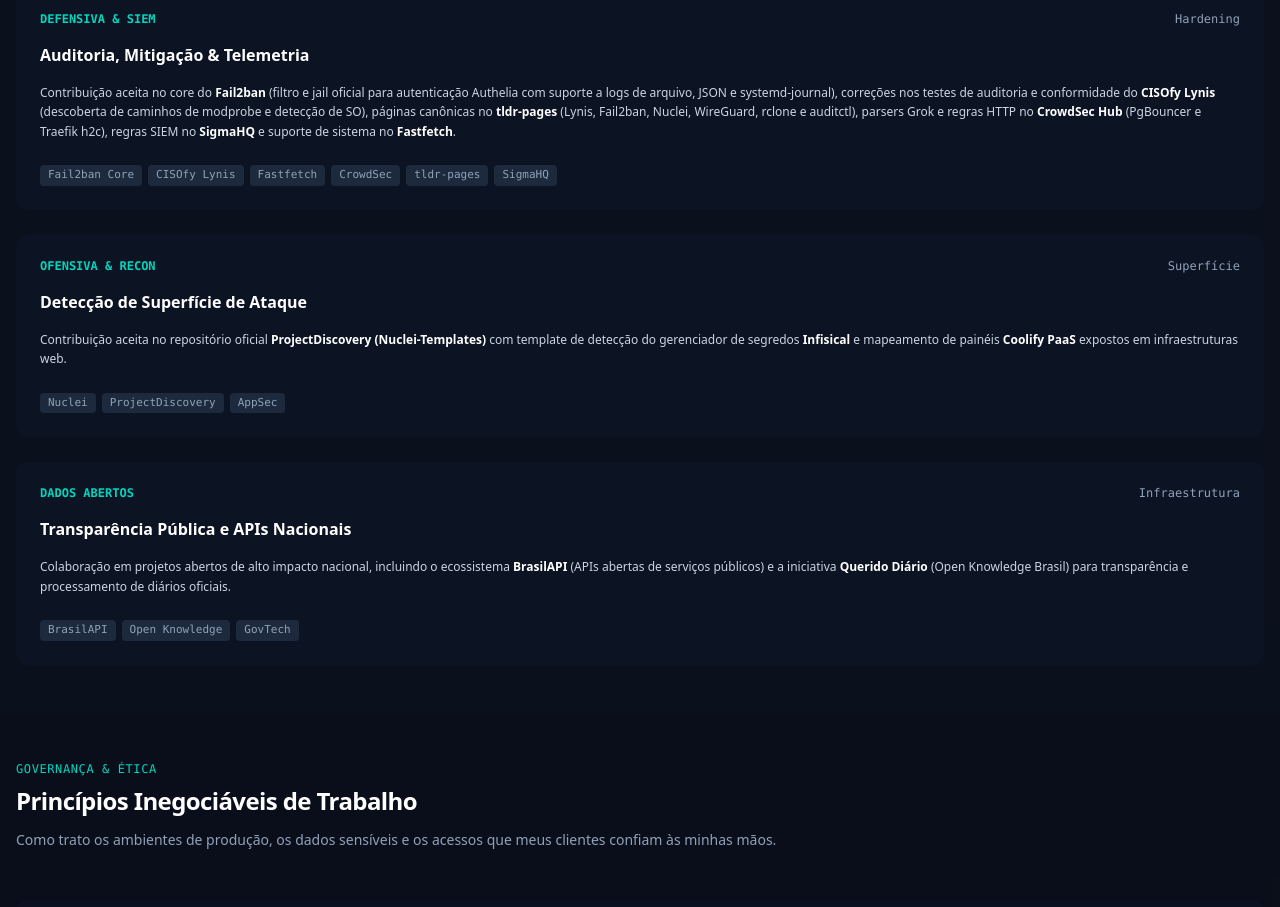
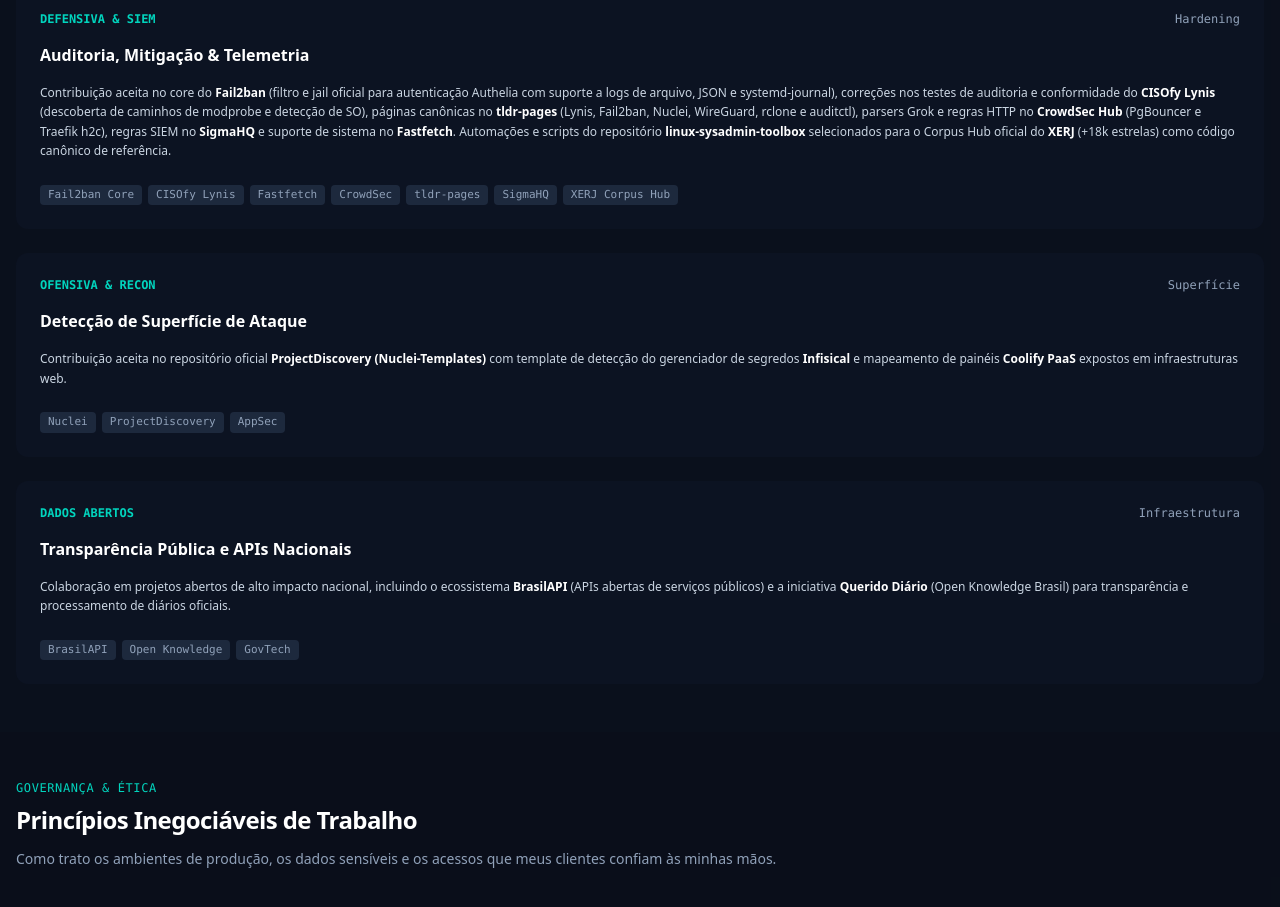
Before and after one commit to rafaelsoje/rafaelsoje.com, a Next.js app: page /sobre in a window 1280 px wide. Shown: the part 2680-3587 px from the top of the page. Built offline with nearby package versions, Linux system fonts and the light colour scheme; no server answers.

Commit message:
destaca selecao do linux-sysadmin-toolbox pelo XERJ na pagina sobre

```diff
--- a/src/app/sobre/page.tsx
+++ b/src/app/sobre/page.tsx
@@ -227,7 +227,7 @@ export default function SobrePage() {
                     Colaboração Contínua no Ecossistema Open Source e Segurança
                   </h3>
                   <p className="text-slate-300 text-xs sm:text-sm leading-relaxed">
-                    Contribuições aceitas no core upstream do Fail2ban (filtro e jail oficial para Authelia), templates oficiais aceitos no ProjectDiscovery Nuclei-Templates (Infisical e Coolify), aprimoramento de documentação canônica no tldr-pages (Lynis, Fail2ban, Nuclei, WireGuard, rclone e auditctl), correções nos testes de conformidade do CISOfy Lynis, parsers defensivos no CrowdSec Hub (PgBouncer e Traefik h2c), logotipos no Fastfetch e regras SIEM no SigmaHQ.
+                    Contribuições aceitas no core upstream do Fail2ban (filtro e jail oficial para Authelia), templates oficiais aceitos no ProjectDiscovery Nuclei-Templates (Infisical e Coolify), aprimoramento de documentação canônica no tldr-pages (Lynis, Fail2ban, Nuclei, WireGuard, rclone e auditctl), correções nos testes de conformidade do CISOfy Lynis, parsers defensivos no CrowdSec Hub (PgBouncer e Traefik h2c), logotipos no Fastfetch e regras SIEM no SigmaHQ. Implementações de automação e segurança Linux selecionadas para o Corpus Hub oficial do XERJ (+18k estrelas).
                   </p>
                 </div>
               </div>
@@ -272,7 +272,7 @@ export default function SobrePage() {
                   Auditoria, Mitigação &amp; Telemetria
                 </h3>
                 <p className="text-slate-300 text-xs sm:text-sm leading-relaxed">
-                  Contribuição aceita no core do <strong className="text-white">Fail2ban</strong> (filtro e jail oficial para autenticação Authelia com suporte a logs de arquivo, JSON e systemd-journal), correções nos testes de auditoria e conformidade do <strong className="text-white">CISOfy Lynis</strong> (descoberta de caminhos de modprobe e detecção de SO), páginas canônicas no <strong className="text-white">tldr-pages</strong> (Lynis, Fail2ban, Nuclei, WireGuard, rclone e auditctl), parsers Grok e regras HTTP no <strong className="text-white">CrowdSec Hub</strong> (PgBouncer e Traefik h2c), regras SIEM no <strong className="text-white">SigmaHQ</strong> e suporte de sistema no <strong className="text-white">Fastfetch</strong>.
+                  Contribuição aceita no core do <strong className="text-white">Fail2ban</strong> (filtro e jail oficial para autenticação Authelia com suporte a logs de arquivo, JSON e systemd-journal), correções nos testes de auditoria e conformidade do <strong className="text-white">CISOfy Lynis</strong> (descoberta de caminhos de modprobe e detecção de SO), páginas canônicas no <strong className="text-white">tldr-pages</strong> (Lynis, Fail2ban, Nuclei, WireGuard, rclone e auditctl), parsers Grok e regras HTTP no <strong className="text-white">CrowdSec Hub</strong> (PgBouncer e Traefik h2c), regras SIEM no <strong className="text-white">SigmaHQ</strong> e suporte de sistema no <strong className="text-white">Fastfetch</strong>. Automações e scripts do repositório <strong className="text-white">linux-sysadmin-toolbox</strong> selecionados para o Corpus Hub oficial do <strong className="text-white">XERJ</strong> (+18k estrelas) como código canônico de referência.
                 </p>
                 <div className="pt-2 flex flex-wrap gap-1.5 text-[11px] font-mono text-slate-400">
                   <span className="px-2 py-0.5 rounded bg-slate-800 border border-slate-700">Fail2ban Core</span>
@@ -281,6 +281,7 @@ export default function SobrePage() {
                   <span className="px-2 py-0.5 rounded bg-slate-800 border border-slate-700">CrowdSec</span>
                   <span className="px-2 py-0.5 rounded bg-slate-800 border border-slate-700">tldr-pages</span>
                   <span className="px-2 py-0.5 rounded bg-slate-800 border border-slate-700">SigmaHQ</span>
+                  <span className="px-2 py-0.5 rounded bg-slate-800 border border-slate-700">XERJ Corpus Hub</span>
                 </div>
               </div>
 
```
